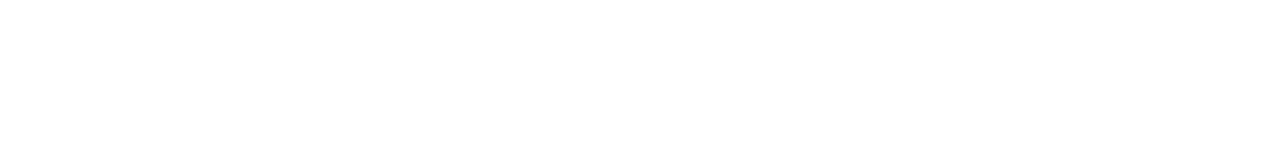
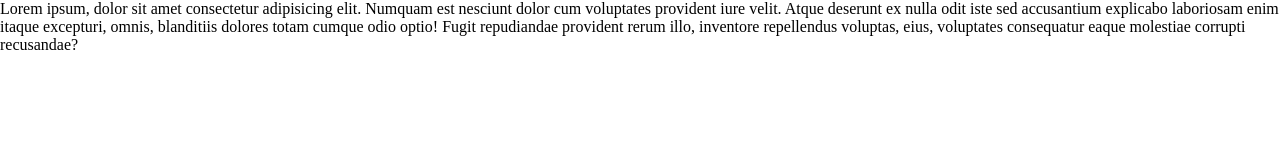
Before and after one commit to VivekSite/test, a plain HTML site: page index.html in a window 1280 px wide. Drawn offline with Linux system fonts and the light colour scheme.

Commit message:
these is second commit

```diff
--- a/index.html
+++ b/index.html
@@ -8,5 +8,8 @@
 </head>
 <body>
 
+  <p>
+    Lorem ipsum, dolor sit amet consectetur adipisicing elit. Numquam est nesciunt dolor cum voluptates provident iure velit. Atque deserunt ex nulla odit iste sed accusantium explicabo laboriosam enim itaque excepturi, omnis, blanditiis dolores totam cumque odio optio! Fugit repudiandae provident rerum illo, inventore repellendus voluptas, eius, voluptates consequatur eaque molestiae corrupti recusandae?
+  </p>
 </body>
 </html>
```
